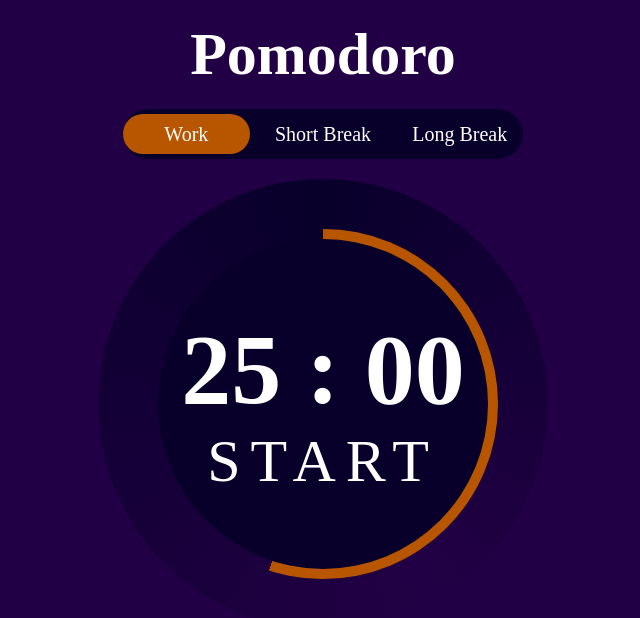
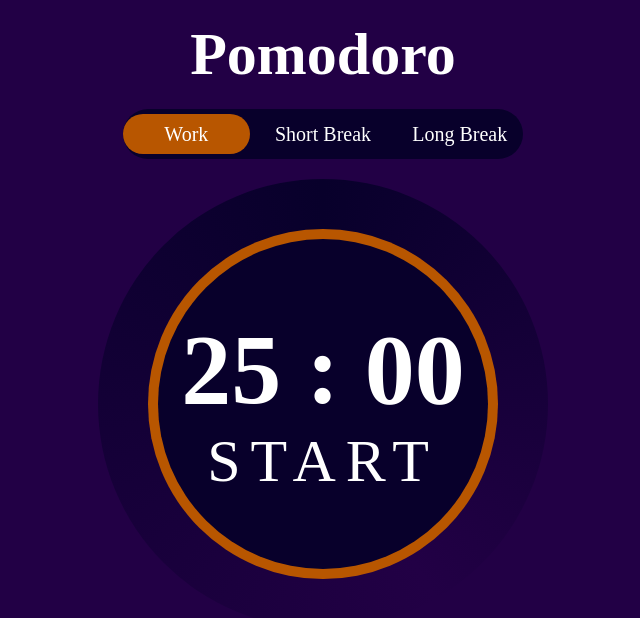
Before and after one commit to Texterly/Pomodoro-app, a React (Create React App) app: page / in a window 1280 px wide. Shown: the top 618 px of the page, without its empty margins (317-957 px from the left). Built offline with nearby package versions, Linux system fonts and the light colour scheme.

Commit message:
finish timer

```diff
--- a/src/components/StateProvider.jsx
+++ b/src/components/StateProvider.jsx
@@ -4,7 +4,7 @@ export const StateContext = createContext();
 
 function StateProvider({ children }) {
   const [workTime, setWorkTime] = useState(25 * 60);
-  const [shortBreakTime, setShortBreakTime] = useState(5);
+  const [shortBreakTime, setShortBreakTime] = useState(5 * 60);
   const [longBreakTime, setLongBreakTime] = useState(30 * 60);
 
   const [initTime, setInitTime] = useState(0);
--- a/src/components/Timer/CircularProgress/CircularProgress.jsx
+++ b/src/components/Timer/CircularProgress/CircularProgress.jsx
@@ -1,10 +1,19 @@
-import React, { useContext } from 'react';
+import React, { useContext, useEffect } from 'react';
 import styled from 'styled-components';
 import { StateContext } from '../../StateProvider';
 import Clock from './Clock/Clock';
 
 function CircularProgress() {
-  const { progress, setProgress } = useContext(StateContext);
+  const {
+    progress,
+    setProgress,
+    time,
+    initTime,
+  } = useContext(StateContext);
+
+  useEffect(() => {
+    setProgress(time / (initTime / 100));
+  }, [setProgress, time]);
 
   return (
     <OuterCircle progress={progress}>
--- a/src/components/Timer/CircularProgress/Clock/Clock.jsx
+++ b/src/components/Timer/CircularProgress/Clock/Clock.jsx
@@ -25,6 +25,7 @@ function Clock() {
 
   const resetTime = () => {
     setTime(initTime);
+    setIsActive(false);
   };
 
   const getTime = (time) => {
```
